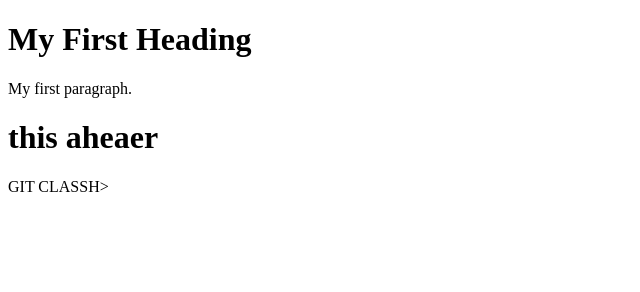
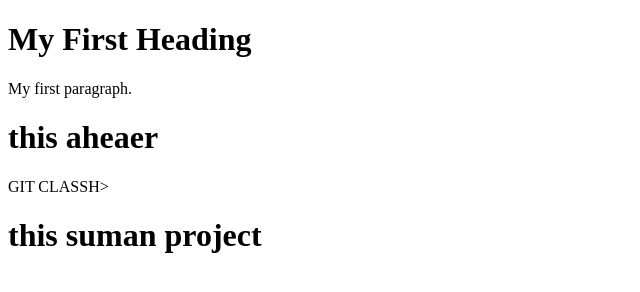
Before and after one commit to KumarSuman34/myproject-2, a plain HTML site: page index.html in a window 1280 px wide. Shown: the whole page, without its empty margins (0-640 px from the left). Drawn offline with Linux system fonts and the light colour scheme.

Commit message:
Update index.html

```diff
--- a/index.html
+++ b/index.html
@@ -9,4 +9,5 @@
 
 </body>
 <h>GIT CLASS</h>H>
+  <h1> this suman project <h1>
 </html>
```
